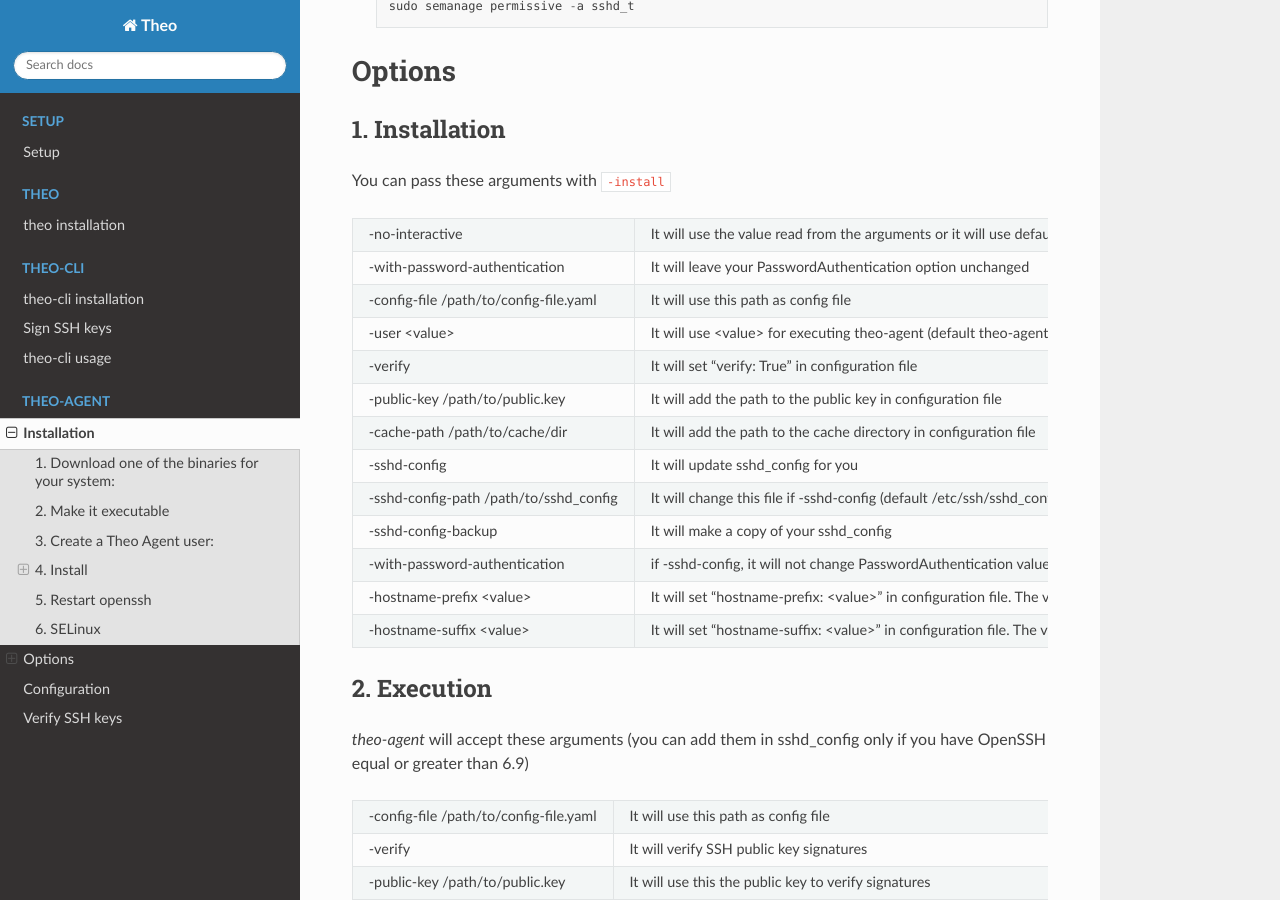
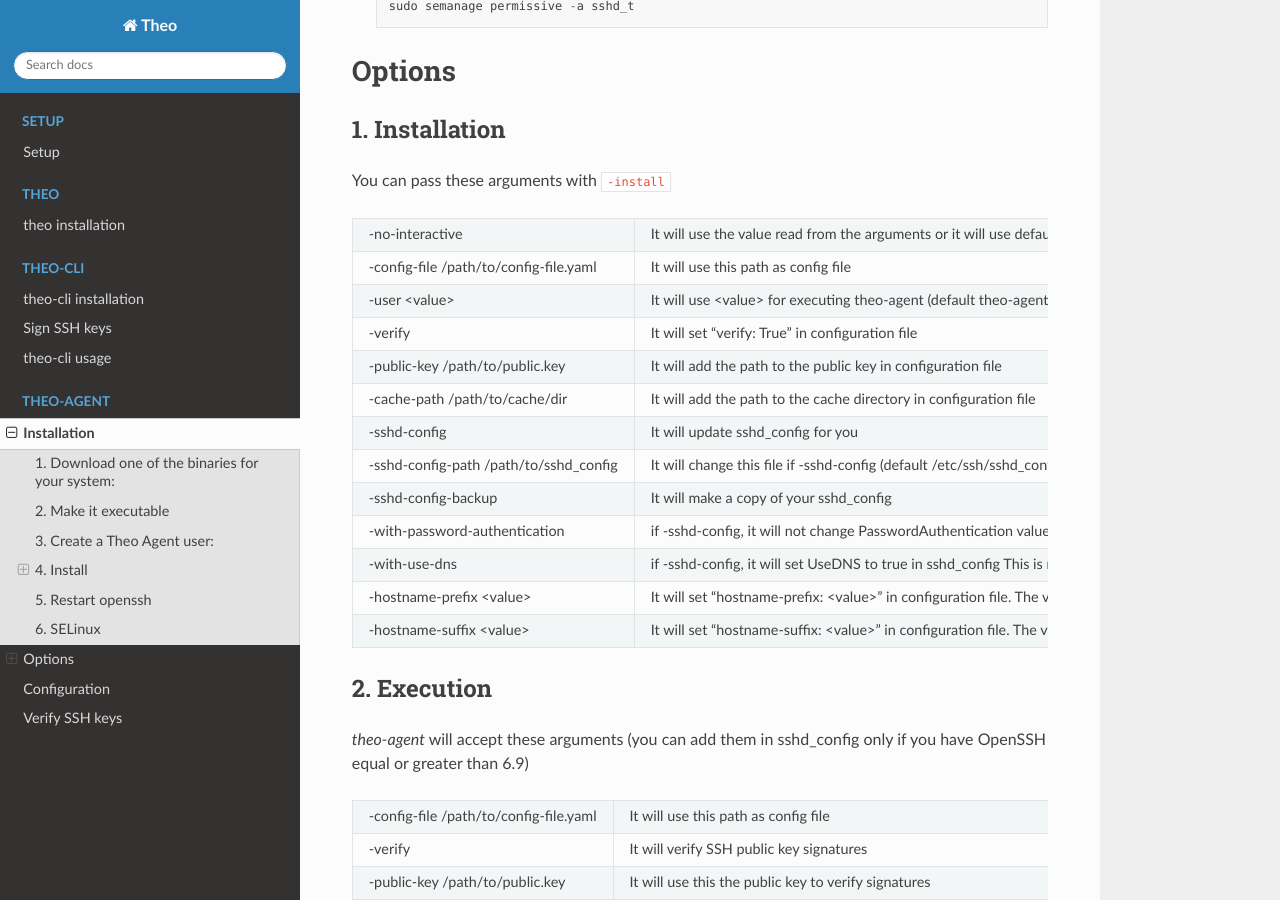
Before and after one commit to theoapp/theo-docs, a Sphinx documentation site: the page built from docs/theo-agent/installation.rst, in a window 1280 px wide and 900 px high, scrolled down 3034 px. Built offline with Sphinx 7.4.7 and the Read the Docs theme 2.0.0, drawn with Linux system fonts in a browser that asks for light colours.

Commit message:
theo-agent: document -use-dns

```diff
--- a/docs/theo-agent/installation.rst
+++ b/docs/theo-agent/installation.rst
@@ -167,8 +167,6 @@
 +------------------------------------------------+---------------------------------------------------------------------------+
 | -no-interactive                                | It will use the value read from the arguments or it will use defaults     |
 +------------------------------------------------+---------------------------------------------------------------------------+
-| -with-password-authentication                  | It will leave your PasswordAuthentication option unchanged                |
-+------------------------------------------------+---------------------------------------------------------------------------+
 | -config-file /path/to/config-file.yaml         | It will use this path as config file                                      |
 +------------------------------------------------+---------------------------------------------------------------------------+
 | -user <value>                                  | It will use <value> for executing theo-agent (default theo-agent)         |
@@ -187,6 +185,10 @@
 +------------------------------------------------+---------------------------------------------------------------------------+
 | -with-password-authentication                  | if -sshd-config, it will not change PasswordAuthentication value          |
 |                                                | in sshd_config                                                            |
++------------------------------------------------+---------------------------------------------------------------------------+
+| -with-use-dns                                  | if -sshd-config, it will set UseDNS to true in sshd_config                |
+|                                                | This is needed if you will use hostnames/FQDN in 'from'                   |
+|                                                | authorized_keys options                                                   |
 +------------------------------------------------+---------------------------------------------------------------------------+
 | -hostname-prefix <value>                       | It will set "hostname-prefix: <value>" in configuration file.             |
 |                                                | The value will be prepend to hostname when querying theo server           |
```
